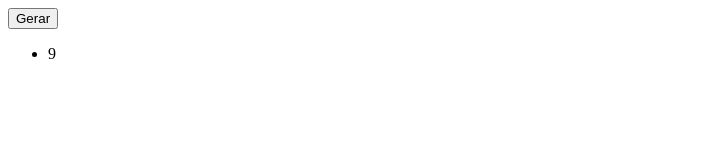
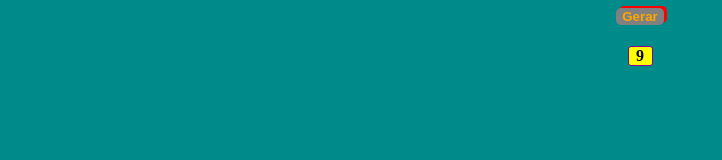
Before and after one commit to ndbzika/Gerador-de-numero-aleatorio, a website: page index.html in a window 1280 px wide. Both pictures are taken after a click on the button "Gerar". Shown: the whole page, without its empty margins (0-722 px from the left). Drawn offline with Linux system fonts and the light colour scheme.

Commit message:
:lipstick: feat: Estilizando página

```diff
--- a/style.css
+++ b/style.css
@@ -3,3 +3,36 @@
 *::after {
   box-sizing: border-box;
 }
+body {
+  background-color: darkcyan;
+}
+#principal {
+  display: flex;
+  flex-direction: column;
+  justify-content: center;
+  align-items: center;
+}
+#lista {
+  display: flex;
+  flex-direction: column;
+  text-align: center;
+  padding: 5px;
+  gap: 5px;
+}
+#lista li {
+  list-style: none;
+  border: 1px solid darkmagenta;
+  border-radius: 3px;
+  width: 25px;
+  background-color: yellow;
+  text-align: center;
+  font-weight: bold;
+}
+#botaoGerar {
+  border: none;
+  border-radius: 5px;
+  background-color: gray;
+  color: orange;
+  font-weight: bold;
+  box-shadow: 3px -2px red;
+}
```
